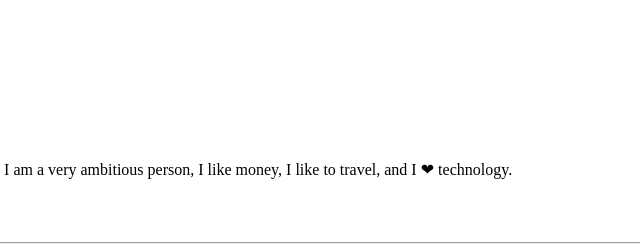
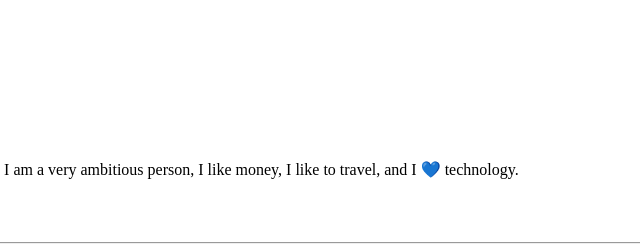
Before and after one commit to edagrdz/CV, a plain HTML site: page index.html in a window 1280 px wide. Shown: the top 250 px of the page, 563-1203 px from the left. Drawn offline with Linux system fonts and the light colour scheme.

Commit message:
Update index.html

```diff
--- a/index.html
+++ b/index.html
@@ -10,7 +10,7 @@
         <td><img src="images/Edgar.jpg" alt="Edgar profile picture"></td>
         <td><h1>Edgar Aguilar</h1>
             <p><em>Founder and CEO of <strong><a href="https://www.mercadolibre.com.mx/perfil/NETSHOPPINGS">Netshoppings Mexico</a></strong></em></p>
-            <p>I am a Web Developer and I love to create business. I am a very ambitious person, I like money, I like to travel, and I ❤ technology.</p></td>
+            <p>I am a Web Developer and I love to create business. I am a very ambitious person, I like money, I like to travel, and I 💙 technology.</p></td>
       </tr>
     </table>
     <hr>
```
